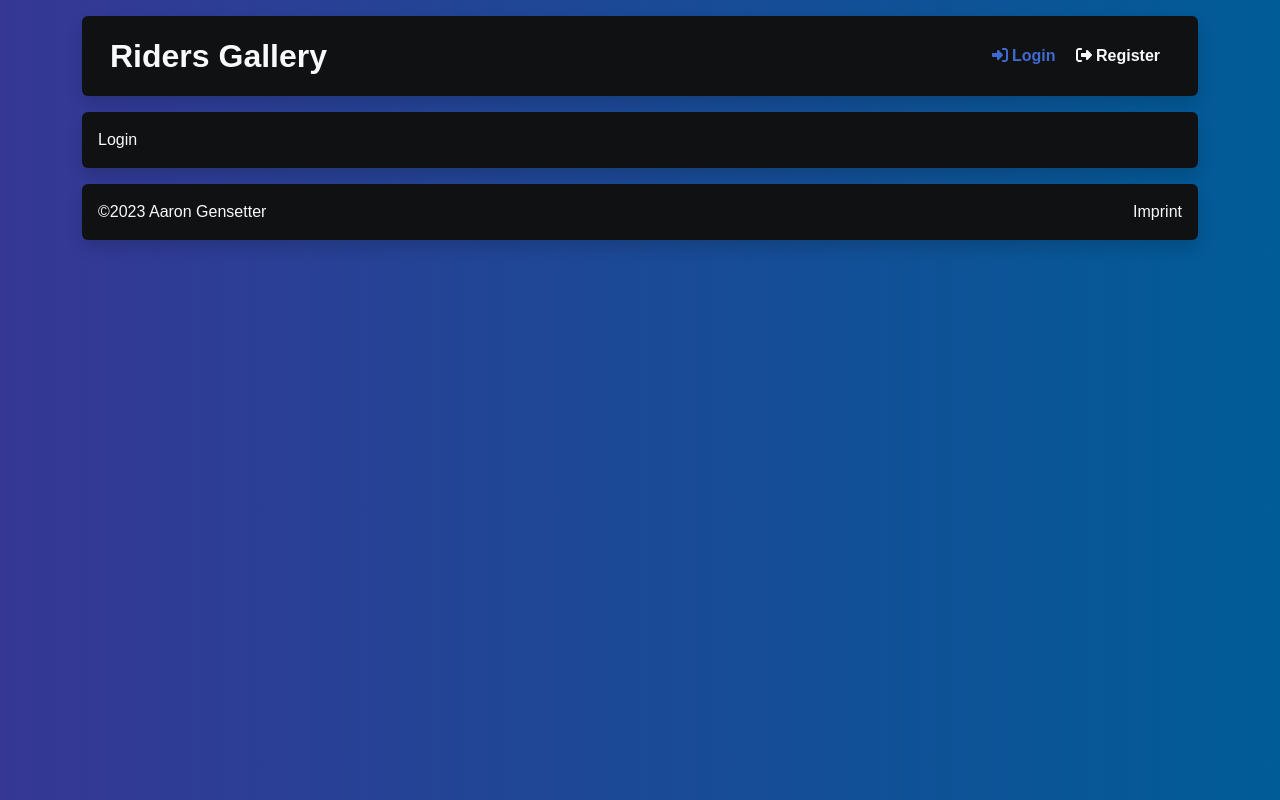
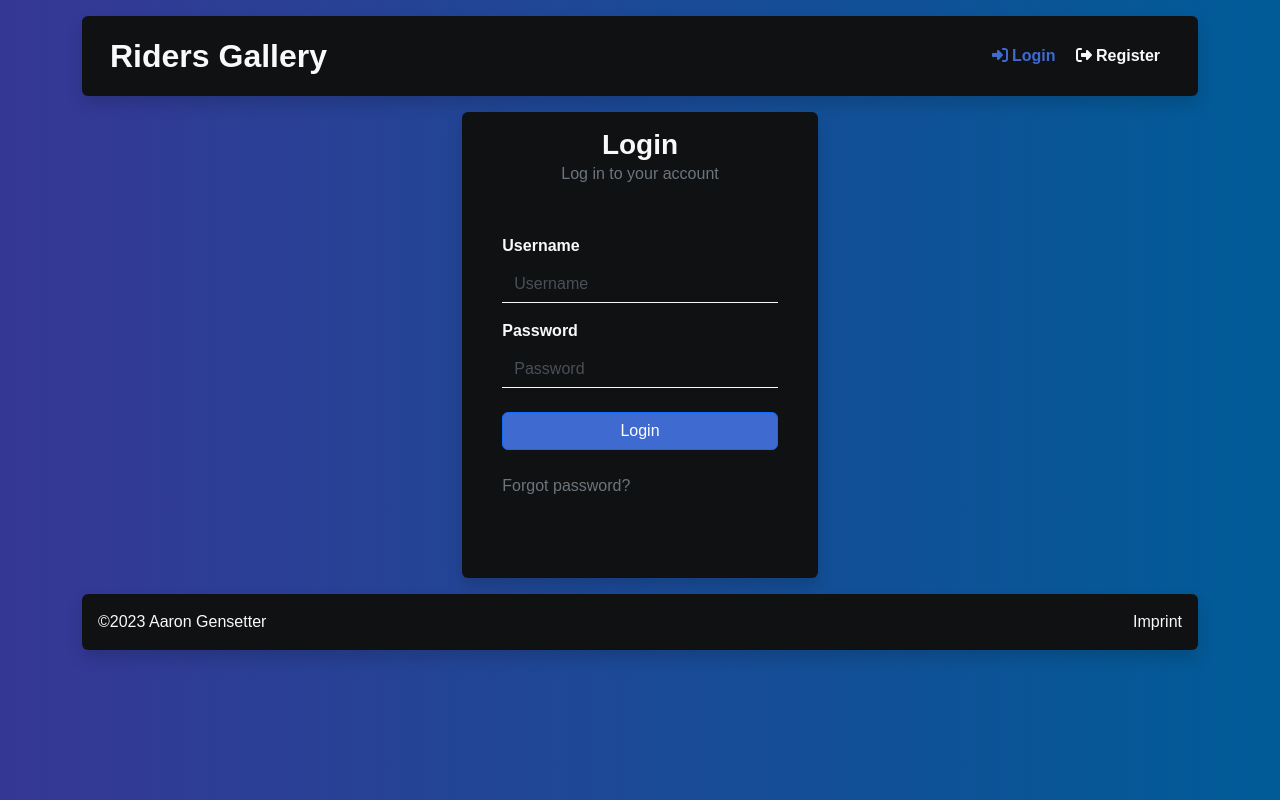
Before and after one commit to HATBE/just-a-bunch-of-files, an Angular app in the folder frontend/: page /auth/login in a window 1280 px wide. Built offline with nearby package versions, Linux system fonts and the light colour scheme.

Commit message:
login style

```diff
--- a/frontend/src/app/components/pages/auth/login-page/login-page.component.html
+++ b/frontend/src/app/components/pages/auth/login-page/login-page.component.html
@@ -1,7 +1,30 @@
 <div class="container my-3">
-  <div class="card bg-dark rounded overflow-hidden shadow text-light">
-    <div class="card-body">
-      Login
+  <div class="row">
+    <div class="col-12 col-sm-12 col-md-6 offset-md-3 col-xl-4 offset-xl-4">
+      <div class="card bg-dark rounded overflow-hidden shadow text-light">
+        <div class="card-body">
+          <h3 class="text-center">Login</h3>
+          <p class="text-center text-secondary">Log in to your account</p>
+
+          <div class="d-flex flex-column align-items-center">
+            <form class="w-85 my-5">
+              <div class="mb-3">
+                <label>Username</label>
+                <input type="text" class="form-control" placeholder="Username">
+              </div>
+              <div class="mb-3">
+                <label>Password</label>
+                <input type="password" class="form-control" placeholder="Password">
+              </div>
+              <div class="my-4">
+                <button class="w-100 btn btn-primary">Login</button>
+              </div>
+              <a class="my-3 d-block link-secondary text-decoration-none" routerLink="/auth/reset-pw">Forgot password?</a>
+            </form>
+          </div>
+
+        </div>
+      </div>
     </div>
   </div>
 </div>
--- a/frontend/src/styles.css
+++ b/frontend/src/styles.css
@@ -65,13 +65,24 @@ input[type=number]:focus,
 [contenteditable].form-control:focus {
   box-shadow: none;
 }
+/* remove ugly bootstrap focus outline/border/shadow*/
+input, input:focus, input:active, textarea, textarea:focus, textarea:active, select, select:active {
+  outline: none !important;
+  box-shadow: none !important;
+}
 input.bg-secondary::placeholder, textarea.bg-secondary::placeholder {
   color: var(--bs-light) !important;
   opacity: 0.4;
 }
-input, textarea {
-  outline: none;
-  border: none !important;
+.form-control, .form-select{
+  background-color: var(--bs-dark) !important;
+  border: 0;
+  border-bottom: var(--bs-light) 1px solid !important;
+  border-radius: 0;
+  color: var(--bs-light) !important;
+}
+.form-control::placeholder, .form-select::placeholder {
+  color: var(--bs-light-text-emphasis) !important;
 }
 .hover-primary:hover {
   transition-duration: .2s;
@@ -111,3 +122,6 @@ label {
 .d-inline-block {
   display: inline-block;
 }
+.w-85 {
+  width: 85%;
+}
```
